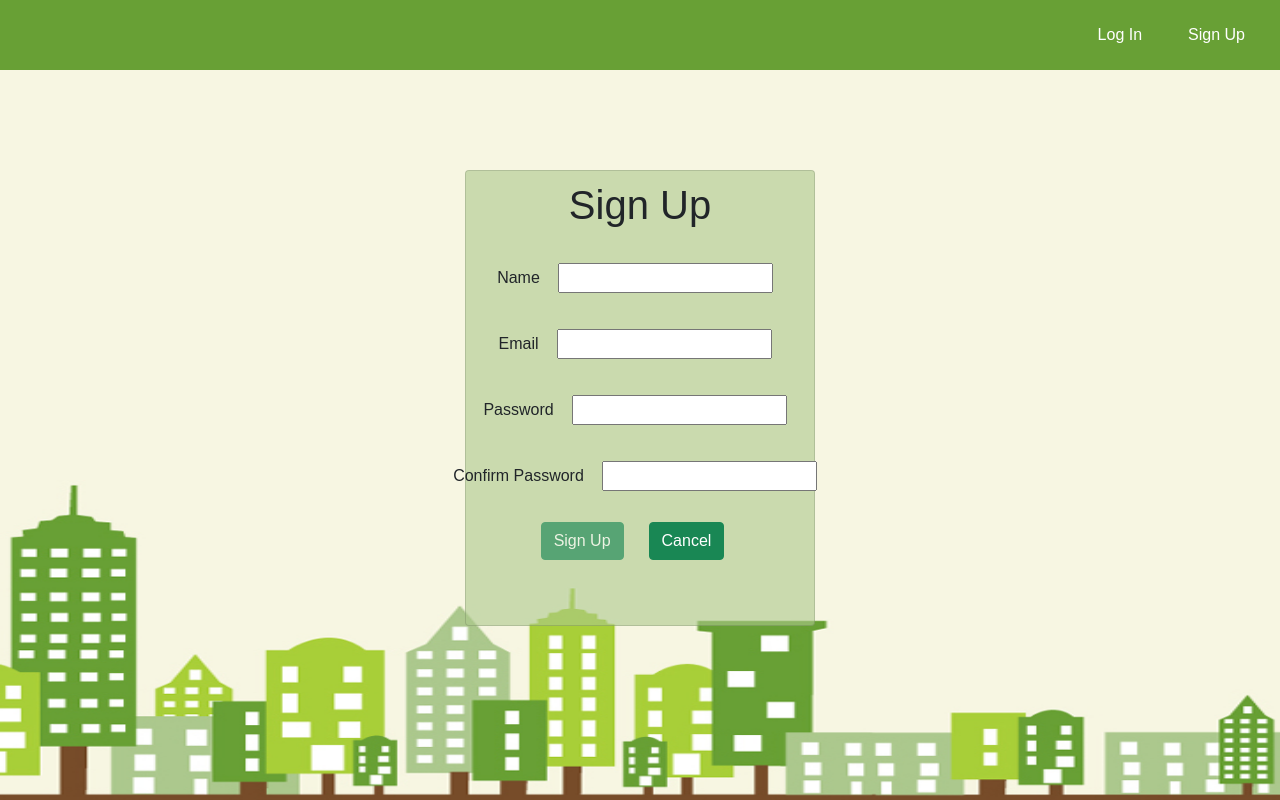
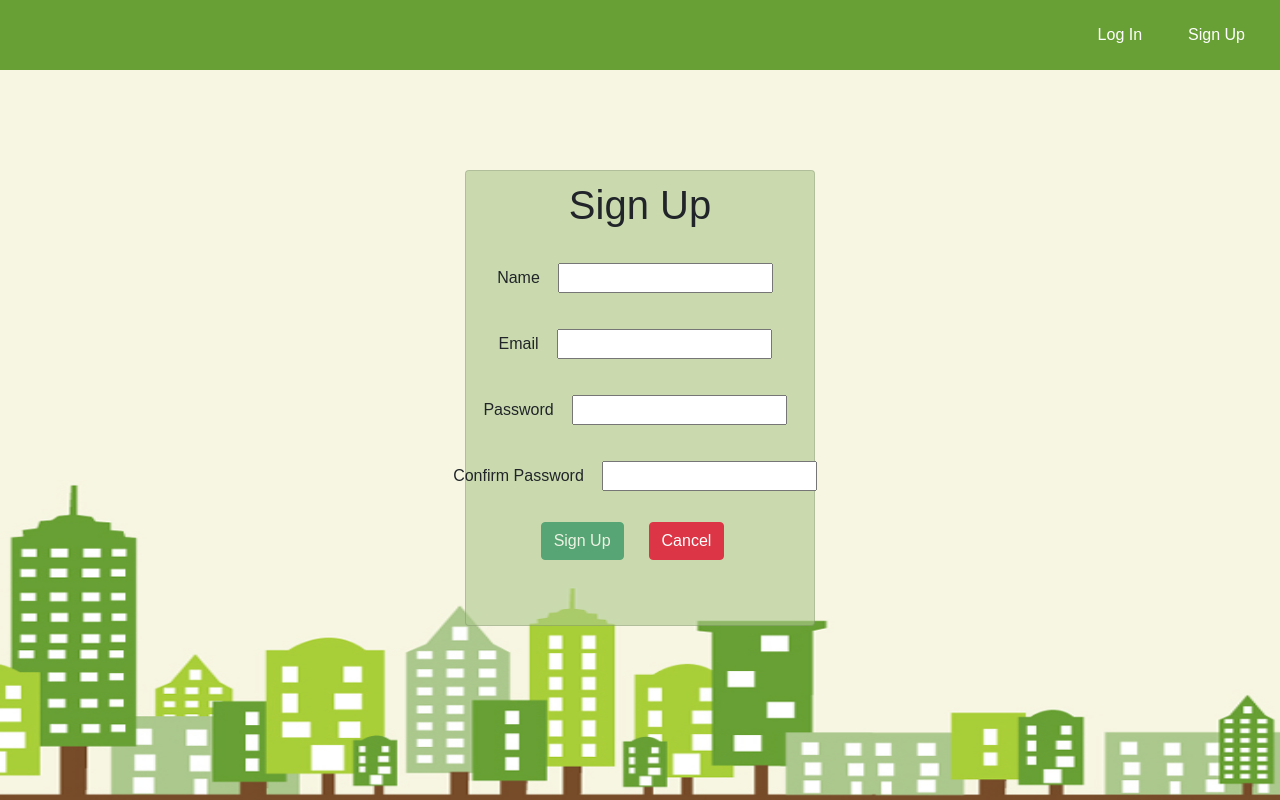
Before and after one commit to hbarrons/footprint-front-end, a React (Create React App) app: page /signup in a window 1280 px wide. Built offline with nearby package versions, Linux system fonts and the light colour scheme; no server answers; a web font is replaced by a local one.

Commit message:
install moment and update date time formatting

```diff
--- a/package.json
+++ b/package.json
@@ -8,6 +8,7 @@
     "@testing-library/user-event": "^13.5.0",
     "buffer": "^6.0.3",
     "cors": "^2.8.5",
+    "moment": "^2.29.2",
     "react": "^17.0.2",
     "react-dom": "^17.0.2",
     "react-router-dom": "^6.2.1",
--- a/src/App.jsx
+++ b/src/App.jsx
@@ -11,6 +11,7 @@
 import FootprintForm from './pages/Forms/FootprintForm'
 import Footprints from './pages/Footprints/Footprints'
 import FootprintDetails from './pages/FootprintDetails/FootprintDetails'
+
 
 //styles
 import './styles/index.css'
--- a/src/components/FootprintCard/FootPrintCard.jsx
+++ b/src/components/FootprintCard/FootPrintCard.jsx
@@ -1,5 +1,6 @@
 import { Link } from 'react-router-dom'
 import './FootPrintCard.css'
+import moment from 'moment'
 
 const FootprintCard = ({ footprint, transportIcons, greenTransportIcons }) => {
 
@@ -10,7 +11,7 @@
   return (
     <Link to={`/footprints/${footprint.id}`} state={{footprint}}>
       <div className="card profilecard">
-        <h2 className='card-title cardcolor'>{readDate}</h2>
+        <h2 className='card-title cardcolor'>{moment(footprint?.created_at).format("MMMM Do YYYY")}</h2>
         <div onMouseEnter={e=> e.currentTarget.lastChild.src = greenTransportIcons[idx] } onMouseLeave={e => e.currentTarget.lastChild.src = transportIcons[idx]}>
           <img src={transportIcons[idx]} alt="" />
         </div>
--- a/src/components/SignupForm/SignupForm.jsx
+++ b/src/components/SignupForm/SignupForm.jsx
@@ -95,7 +95,7 @@
             Sign Up
           </button>
           <Link to="/">
-            <button type="button" className="btn btn-success">Cancel</button>
+            <button type="button" className="btn btn-danger">Cancel</button>
           </Link>
         </div>
       </form>
```
Also changed, not shown: 1 other file (tests, documents, lock files or other folders).
